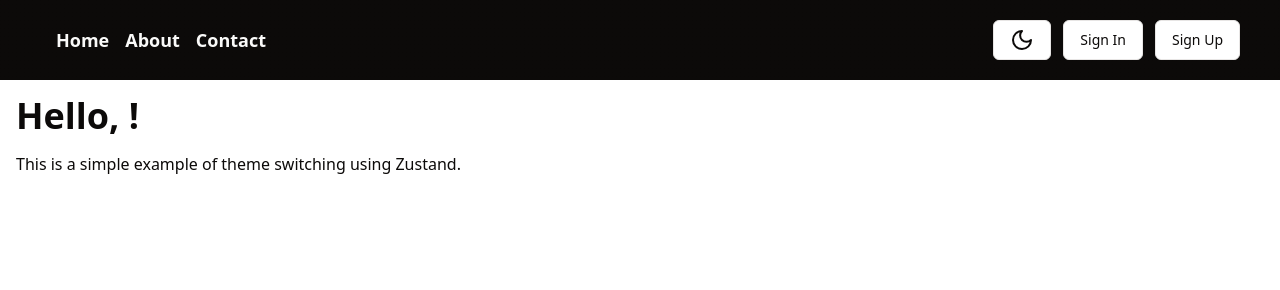
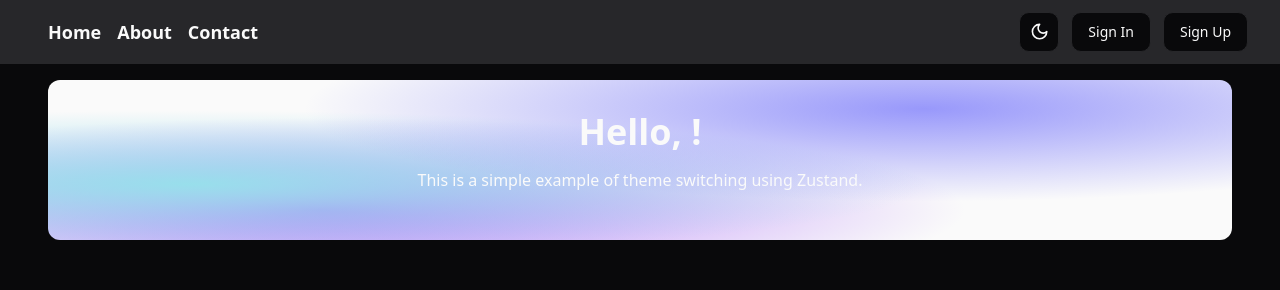
Before and after one commit to VitomOrg/Vitom-FE, a React (Vite) app: page / in a window 1280 px wide. Shown: the top 290 px of the page. Built offline with nearby package versions, Linux system fonts and the light colour scheme; no server answers.

Commit message:
hero gradient

```diff
--- a/src/App.tsx
+++ b/src/App.tsx
@@ -3,16 +3,11 @@ import { useCallback, useEffect } from "react";
 import { RouterProvider } from "react-router-dom";
 import { setItem } from "./lib";
 import routes from "./router";
-import useThemeStore from "./state/theme";
 import { Toaster } from "./components/ui";
+import { ThemeProvider } from "@/components/theme-provider";
 
 function App() {
-  const { theme } = useThemeStore();
   const auth = useAuth();
-
-  useEffect(() => {
-    document.documentElement.className = theme;
-  }, [theme]);
 
   const fetchData = useCallback(async () => {
     await auth.getToken({ template: "Vitom" }).then((response) => {
@@ -25,10 +20,10 @@ function App() {
   }, [fetchData]);
 
   return (
-    <>
+    <ThemeProvider defaultTheme="dark" storageKey="vite-ui-theme">
       <RouterProvider router={routes} />
       <Toaster />
-    </>
+    </ThemeProvider>
   );
 }
 
--- /dev/null
+++ b/src/components/common/mode-toggle.tsx
@@ -0,0 +1,37 @@
+import { Moon, Sun } from "lucide-react";
+
+import { Button } from "@/components/ui";
+import {
+  DropdownMenu,
+  DropdownMenuContent,
+  DropdownMenuItem,
+  DropdownMenuTrigger,
+} from "@/components/ui/dropdown-menu";
+import { useTheme } from "@/hooks/useTheme";
+
+export function ModeToggle() {
+  const { setTheme } = useTheme();
+
+  return (
+    <DropdownMenu>
+      <DropdownMenuTrigger asChild>
+        <Button variant="outline" size="icon">
+          <Sun className="h-[1.2rem] w-[1.2rem] rotate-0 scale-100 transition-all dark:-rotate-90 dark:scale-0" />
+          <Moon className="absolute h-[1.2rem] w-[1.2rem] rotate-90 scale-0 transition-all dark:rotate-0 dark:scale-100" />
+          <span className="sr-only">Toggle theme</span>
+        </Button>
+      </DropdownMenuTrigger>
+      <DropdownMenuContent align="end">
+        <DropdownMenuItem onClick={() => setTheme("light")}>
+          Light
+        </DropdownMenuItem>
+        <DropdownMenuItem onClick={() => setTheme("dark")}>
+          Dark
+        </DropdownMenuItem>
+        <DropdownMenuItem onClick={() => setTheme("system")}>
+          System
+        </DropdownMenuItem>
+      </DropdownMenuContent>
+    </DropdownMenu>
+  );
+}
--- a/src/components/layout/navbar.tsx
+++ b/src/components/layout/navbar.tsx
@@ -1,8 +1,7 @@
 import { SignedIn, SignedOut, UserButton } from "@clerk/clerk-react";
-import { Moon, Sun } from "lucide-react";
 import { NavLink, useNavigate } from "react-router-dom";
-import useThemeStore from "@/state/theme";
 import { Button } from "../ui";
+import { ModeToggle } from "@/components/common/mode-toggle";
 
 const menu = [
   {
@@ -21,17 +20,17 @@ const menu = [
 
 const Navbar = () => {
   const navigator = useNavigate();
-  const { theme, toggleTheme } = useThemeStore();
 
   return (
-    <div className="flex items-center px-10 py-2 bg-gradient-to-r from-primary to-primary-darker">
+    <div className="bg-secondary text-secondary-foreground">
+      <div className="container flex items-center">
         <div className="flex items-center justify-between w-full h-16 px-4 ">
           <div className="flex space-x-4">
             {menu.map((item) => (
               <NavLink
                 key={item.name}
                 to={item.href}
-              className="text-lg font-bold text-primary-foreground"
+                className="text-lg font-bold "
               >
                 {item.name}
               </NavLink>
@@ -39,9 +38,7 @@ const Navbar = () => {
           </div>
         </div>
         <div className="flex gap-3 text-nowrap">
-        <Button variant="outline" onClick={toggleTheme}>
-          {theme === "dark" ? <Sun /> : <Moon />}
-        </Button>
+          <ModeToggle />
           <SignedOut>
             <Button variant="outline" onClick={() => navigator("/sign-in")}>
               Sign In
@@ -55,6 +52,7 @@ const Navbar = () => {
           </SignedIn>
         </div>
       </div>
+    </div>
   );
 };
 
--- /dev/null
+++ b/src/components/theme-provider.tsx
@@ -0,0 +1,65 @@
+import { createContext, useEffect, useState } from "react";
+
+type Theme = "dark" | "light" | "system";
+
+type ThemeProviderProps = {
+  children: React.ReactNode;
+  defaultTheme?: Theme;
+  storageKey?: string;
+};
+
+type ThemeProviderState = {
+  theme: Theme;
+  setTheme: (theme: Theme) => void;
+};
+
+const initialState: ThemeProviderState = {
+  theme: "system",
+  setTheme: () => null,
+};
+
+export const ThemeProviderContext =
+  createContext<ThemeProviderState>(initialState);
+
+export function ThemeProvider({
+  children,
+  defaultTheme = "system",
+  storageKey = "vite-ui-theme",
+  ...props
+}: ThemeProviderProps) {
+  const [theme, setTheme] = useState<Theme>(
+    () => (localStorage.getItem(storageKey) as Theme) || defaultTheme
+  );
+
+  useEffect(() => {
+    const root = window.document.documentElement;
+
+    root.classList.remove("light", "dark");
+
+    if (theme === "system") {
+      const systemTheme = window.matchMedia("(prefers-color-scheme: dark)")
+        .matches
+        ? "dark"
+        : "light";
+
+      root.classList.add(systemTheme);
+      return;
+    }
+
+    root.classList.add(theme);
+  }, [theme]);
+
+  const value = {
+    theme,
+    setTheme: (theme: Theme) => {
+      localStorage.setItem(storageKey, theme);
+      setTheme(theme);
+    },
+  };
+
+  return (
+    <ThemeProviderContext.Provider {...props} value={value}>
+      {children}
+    </ThemeProviderContext.Provider>
+  );
+}
--- a/src/components/ui/button.tsx
+++ b/src/components/ui/button.tsx
@@ -14,7 +14,7 @@ const buttonVariants = cva(
         destructive:
           "bg-destructive text-destructive-foreground hover:bg-destructive/90",
         outline:
-          "border border-input bg-background hover:bg-accent hover:text-accent-foreground",
+          "border border-input bg-background text-foreground hover:bg-accent hover:text-accent-foreground",
         secondary:
           "bg-secondary text-secondary-foreground hover:bg-secondary/80",
         ghost: "hover:bg-accent hover:text-accent-foreground",
--- /dev/null
+++ b/src/hooks/useTheme.ts
@@ -0,0 +1,11 @@
+import { ThemeProviderContext } from "@/components/theme-provider";
+import { useContext } from "react";
+
+export const useTheme = () => {
+  const context = useContext(ThemeProviderContext);
+
+  if (context === undefined)
+    throw new Error("useTheme must be used within a ThemeProvider");
+
+  return context;
+};
--- a/src/index.css
+++ b/src/index.css
@@ -3,39 +3,28 @@
 @tailwind utilities;
 
 @layer base {
+  @layer base {
     :root {
-    --background: 0, 0%, 100%;
-    --foreground: 20, 14.3%, 4.1%;
-
-    --card: 0, 0%, 95%;
-    --card-foreground: 20, 14.3%, 4.1%;
-
-    --popover: 0, 0%, 100%;
-    --popover-foreground: 20, 14.3%, 4.1%;
-
-    --primary: 20, 14.3%, 4.1%;
-    --primary-darker: 20, 14.3%, 4.1%;
-    --primary-foreground: 60, 9.1%, 97.8%;
-
-    --secondary: 0, 0%, 85%;
-    --secondary-foreground: 24, 9.8%, 10%;
-
-    --muted: 0, 0%, 85%;
-    --muted-foreground: 25, 5.3%, 44.7%;
-
-    --accent: 0, 0%, 85%;
-    --accent-foreground: 24, 9.8%, 10%;
-
-    --destructive: 0, 84.2%, 60.2%;
-    --destructive-foreground: 60, 9.1%, 97.8%;
-
-    --border: 20, 5.9%, 90%;
-    --input: 20, 5.9%, 90%;
-    --ring: 20, 14.3%, 4.1%;
-    --star: 39, 89%, 67%;
-
-    --radius: 0.5rem;
-
+      --background: 0 0% 100%;
+      --foreground: 240 10% 3.9%;
+      --card: 0 0% 100%;
+      --card-foreground: 240 10% 3.9%;
+      --popover: 0 0% 100%;
+      --popover-foreground: 240 10% 3.9%;
+      --primary: 240 5.9% 10%;
+      --primary-foreground: 0 0% 98%;
+      --secondary: 240 4.8% 95.9%;
+      --secondary-foreground: 240 5.9% 10%;
+      --muted: 240 4.8% 95.9%;
+      --muted-foreground: 240 3.8% 46.1%;
+      --accent: 240 4.8% 95.9%;
+      --accent-foreground: 240 5.9% 10%;
+      --destructive: 0 84.2% 60.2%;
+      --destructive-foreground: 0 0% 98%;
+      --border: 240 5.9% 90%;
+      --input: 240 5.9% 90%;
+      --ring: 240 5.9% 10%;
+      --radius: 0.75rem;
       --chart-1: 12 76% 61%;
       --chart-2: 173 58% 39%;
       --chart-3: 197 37% 24%;
@@ -44,41 +33,31 @@
     }
 
     .dark {
-    --background: 0, 0%, 10%;
-    --foreground: 60, 9.1%, 97.8%;
-
-    --card: 0, 0%, 15%;
-    --card-foreground: 60, 9.1%, 97.8%;
-
-    --popover: 20, 14.3%, 4.1%;
-    --popover-foreground: 60, 9.1%, 97.8%;
-
-    --primary: 53, 81%, 90%;
-    --primary-darker: 31, 32%, 48%;
-    --primary-foreground: 20, 14.3%, 4.1%;
-
-    --secondary: 0, 0%, 20%;
-    --secondary-foreground: 60, 9.1%, 97.8%;
-
-    --muted: 0, 0%, 15%;
-    --muted-foreground: 24, 5.4%, 63.9%;
-
-    --accent: 0, 0%, 15%;
-    --accent-foreground: 60, 9.1%, 97.8%;
-
-    --destructive: 0, 62.8%, 30.6%;
-    --destructive-foreground: 60, 9.1%, 97.8%;
-
-    --border: 0, 0%, 20%;
-    --input: 0, 0%, 20%;
-    --ring: 35.5, 91.7%, 32.9%;
-    --star: 39, 89%, 67%;
-
+      --background: 240 10% 3.9%;
+      --foreground: 0 0% 98%;
+      --card: 240 10% 3.9%;
+      --card-foreground: 0 0% 98%;
+      --popover: 240 10% 3.9%;
+      --popover-foreground: 0 0% 98%;
+      --primary: 0 0% 98%;
+      --primary-foreground: 240 5.9% 10%;
+      --secondary: 240 3.7% 15.9%;
+      --secondary-foreground: 0 0% 98%;
+      --muted: 240 3.7% 15.9%;
+      --muted-foreground: 240 5% 64.9%;
+      --accent: 240 3.7% 15.9%;
+      --accent-foreground: 0 0% 98%;
+      --destructive: 0 62.8% 30.6%;
+      --destructive-foreground: 0 0% 98%;
+      --border: 240 3.7% 15.9%;
+      --input: 240 3.7% 15.9%;
+      --ring: 240 4.9% 83.9%;
       --chart-1: 220 70% 50%;
       --chart-2: 160 60% 45%;
       --chart-3: 30 80% 55%;
       --chart-4: 280 65% 60%;
       --chart-5: 340 75% 55%;
+    }
   }
 
   body {
--- a/src/views/homepage/home_page.tsx
+++ b/src/views/homepage/home_page.tsx
@@ -1,4 +1,5 @@
 import { useUserState } from "@/hooks/fetch";
+import "./style/index.css";
 
 const HomePage = () => {
   const { data: user } = useUserState();
@@ -6,10 +7,13 @@ const HomePage = () => {
   console.log(user);
 
   return (
-    <div className="w-full h-full">
+    <div className="container">
       <main className="p-4">
-        <h1 className="text-primary">Hello, {user?.UserName}!</h1>
-        <p>This is a simple example of theme switching using Zustand.</p>
+        <div className="flex flex-col items-center justify-center w-full h-40 rounded-lg hero">
+          <h1 className="text-primary">Hello, {user?.UserName}!</h1>
+
+          <p>This is a simple example of theme switching using Zustand.</p>
+        </div>
       </main>
     </div>
   );
--- /dev/null
+++ b/src/views/homepage/style/index.css
@@ -0,0 +1,10 @@
+.hero {
+  background-color: hsla(143, 0%, 98%, 1);
+  background-image: radial-gradient(
+      at 74% 18%,
+      hsla(240, 92%, 79%, 1) 0px,
+      transparent 50%
+    ),
+    radial-gradient(at 12% 65%, hsla(189, 68%, 76%, 1) 0px, transparent 50%),
+    radial-gradient(at 23% 81%, hsla(266, 92%, 73%, 1) 0px, transparent 50%);
+}
```
Also changed, not shown: components.json. Lines whose indentation alone changed are shown as unchanged.
